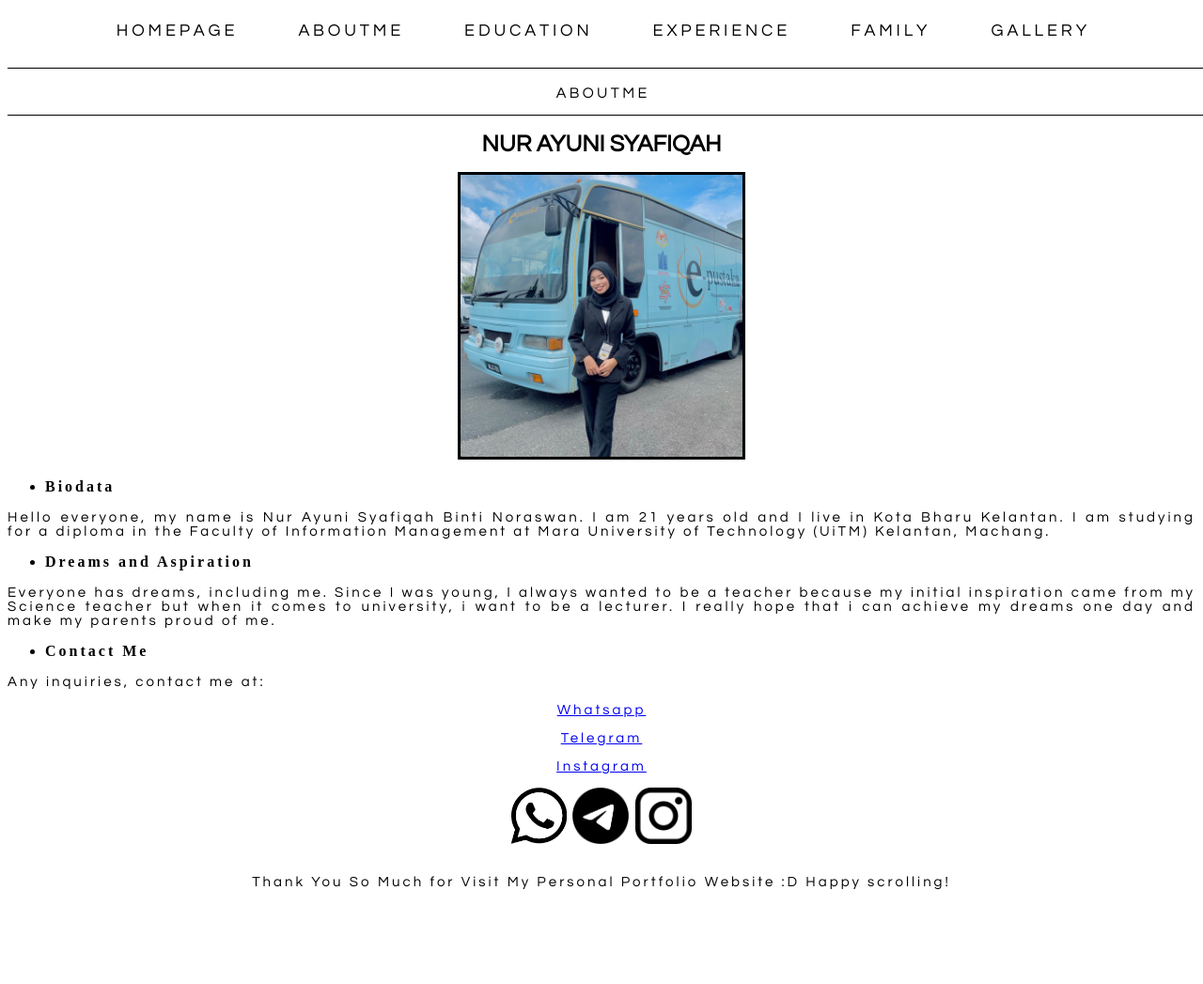
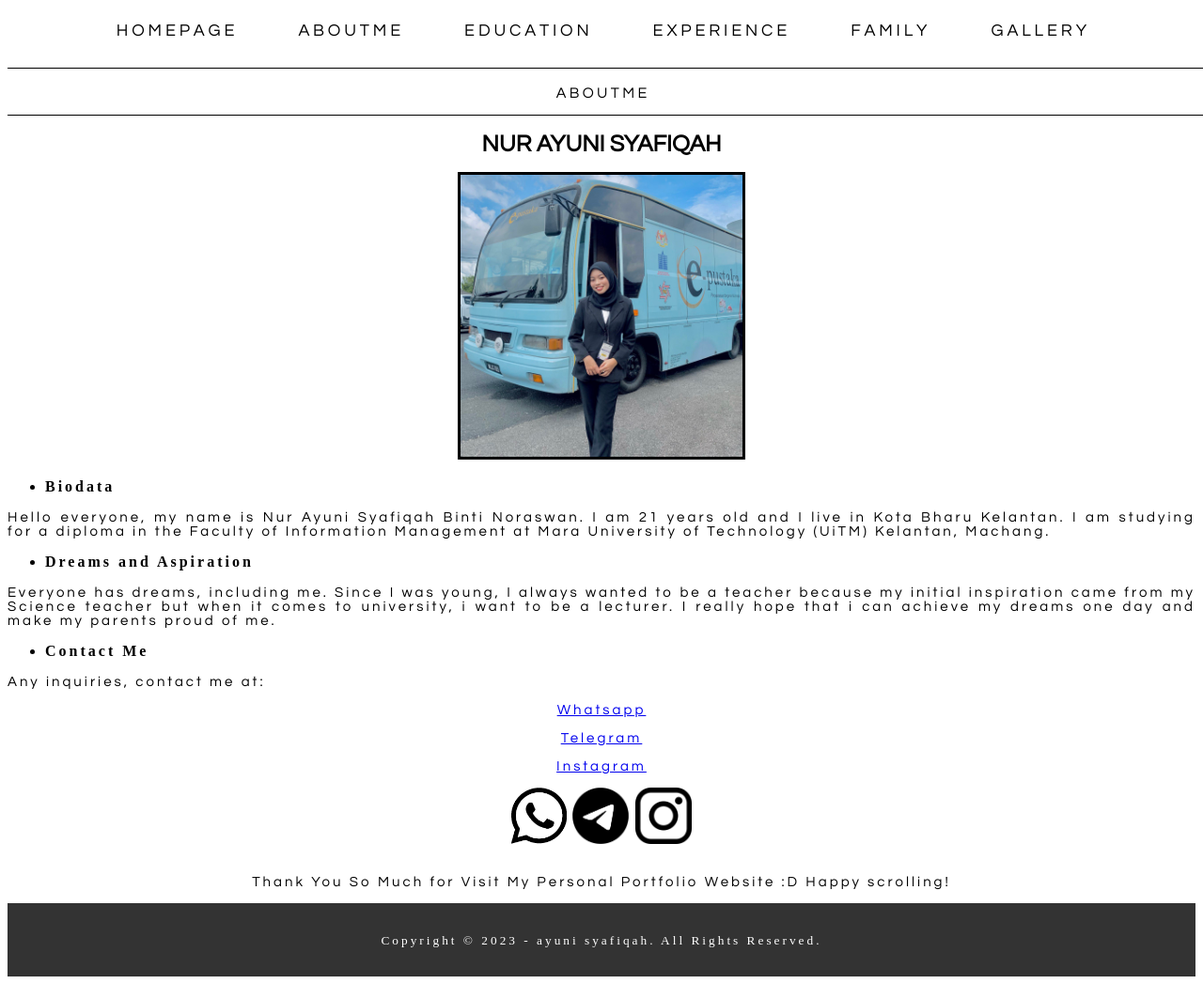
Before and after one commit to ayunisyafiqah02/Ayuni-s-website-, a plain HTML site: page aboutme.html in a window 1280 px wide. Shown: the top 1047 px of the page at 94% size. Before the commit the page ends 961 px from the top, so only its background shows below. Drawn offline with Linux system fonts and the light colour scheme.

Commit message:
personal website

```diff
--- a/aboutme.html
+++ b/aboutme.html
@@ -54,6 +54,13 @@
         	text-align: justify;
         }
 
+        footer {
+	padding: 30px 0;
+	background-color: #333;
+	color: white;
+	text-align: center;
+}
+
  	</style>
 
 </head>
@@ -108,5 +115,17 @@
 
 <p> Thank You So Much for Visit My Personal Portfolio Website :D Happy scrolling! </p>
 
+
+
+<!-- footer -->
+<footer>
+	<div class="container">
+		<small>Copyright &copy; 2023 - ayuni syafiqah. All Rights Reserved.</small>
+</footer>
+<script type="text/javascript">
+	$(document).ready(function(){
+		$(".bg-loader").hide();
+	})
+</script>
 </body>
 </html>
--- a/css/style.css
+++ b/css/style.css
@@ -24,3 +24,10 @@ li a
 	padding:15px;
 	text-decoration: none;
 }
+
+footer {
+	padding: 30px 0;
+	background-color: #333;
+	color: white;
+	text-align: center;
+}
```
Also changed, not shown: index.html (+0 -7 lines).
